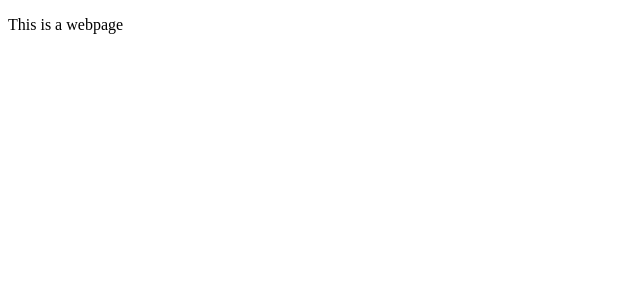
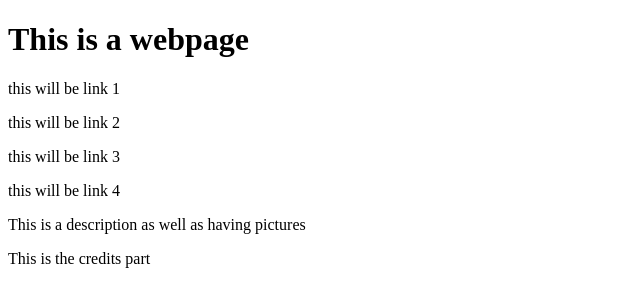
Before and after one commit to MichaelJessup/TeamDev, a plain HTML site: page index.html in a window 1280 px wide. Shown: the whole page, without its empty margins (0-640 px from the left). Drawn offline with Linux system fonts and the light colour scheme.

Commit message:
updated index.html and added basic.css

```diff
--- a/index.html
+++ b/index.html
@@ -5,6 +5,18 @@
 		<title>Restaraunt Name</title>
 	</head>
 	<body>
-		<p>This is a webpage</p>
+		<h1>This is a webpage</h1>
+		<div id = "links">
+			<p>this will be link 1</p>
+			<p>this will be link 2</p>
+			<p>this will be link 3</p>
+			<p>this will be link 4</p>
+		</div>
+		<div id = "description">
+			<p>This is a description as well as having pictures</p>
+		</div>
+		<div id = "credits">
+			<p>This is the credits part</p>
+		</div>
 	</body>
 </html>
```
Also changed, not shown: basic.css (added).
